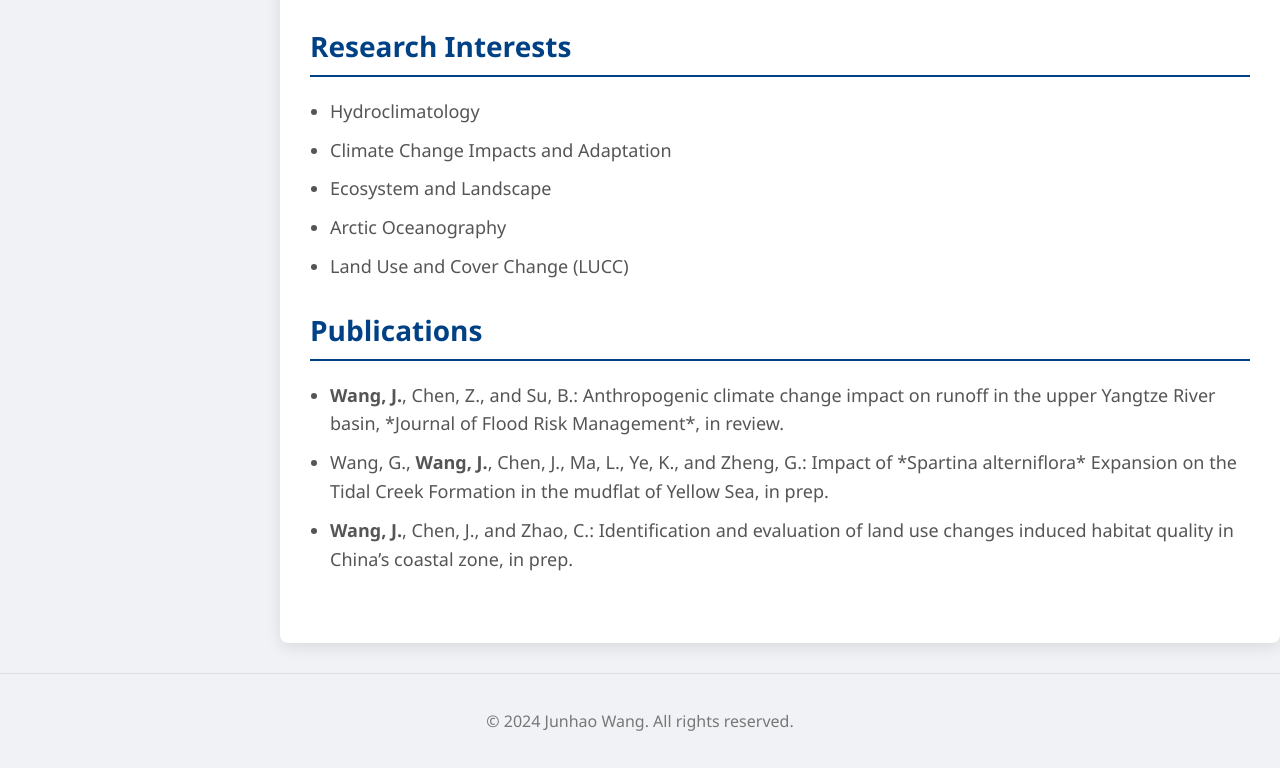
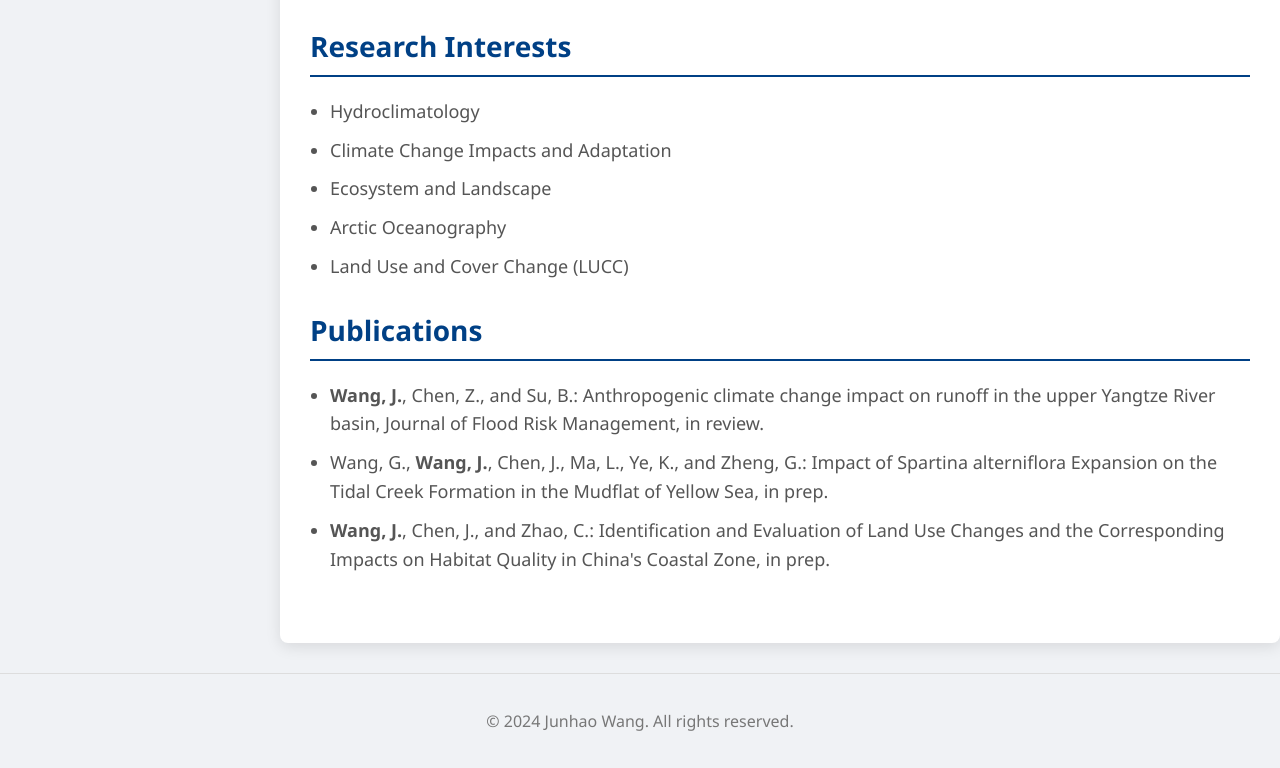
Before and after one commit to Sigmundteq/JunhaoWang.github.io, a plain HTML site: page index.html in a window 1280 px wide. Shown: the part 2071-2839 px from the top of the page. Drawn offline with Linux system fonts and the light colour scheme.

Commit message:
Update index.html

```diff
--- a/index.html
+++ b/index.html
@@ -256,9 +256,9 @@
             <h2 class="section-title">Publications</h2>
             <div class="section-content">
                 <ul>
-                    <li><strong>Wang, J.</strong>, Chen, Z., and Su, B.: Anthropogenic climate change impact on runoff in the upper Yangtze River basin, *Journal of Flood Risk Management*, in review.</li>
-                    <li>Wang, G., <strong>Wang, J.</strong>, Chen, J., Ma, L., Ye, K., and Zheng, G.: Impact of *Spartina alterniflora* Expansion on the Tidal Creek Formation in the mudflat of Yellow Sea, in prep.</li>
-                    <li><strong>Wang, J.</strong>, Chen, J., and Zhao, C.: Identification and evaluation of land use changes induced habitat quality in China’s coastal zone, in prep.</li>
+                    <li><strong>Wang, J.</strong>, Chen, Z., and Su, B.: Anthropogenic climate change impact on runoff in the upper Yangtze River basin, Journal of Flood Risk Management, in review.</li>
+                    <li>Wang, G., <strong>Wang, J.</strong>, Chen, J., Ma, L., Ye, K., and Zheng, G.: Impact of Spartina alterniflora Expansion on the Tidal Creek Formation in the Mudflat of Yellow Sea, in prep.</li>
+                    <li><strong>Wang, J.</strong>, Chen, J., and Zhao, C.: Identification and Evaluation of Land Use Changes and the Corresponding Impacts on Habitat Quality in China's Coastal Zone, in prep.</li>
                 </ul>
             </div>
         </div>
```
